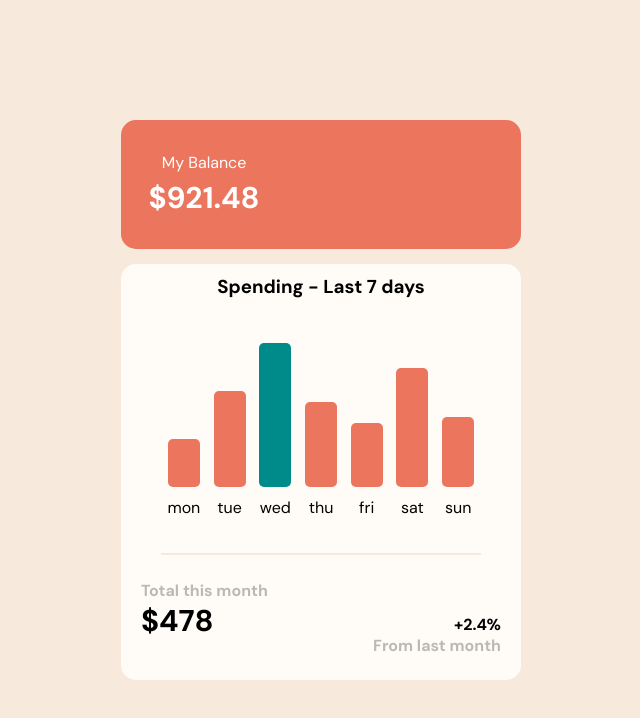
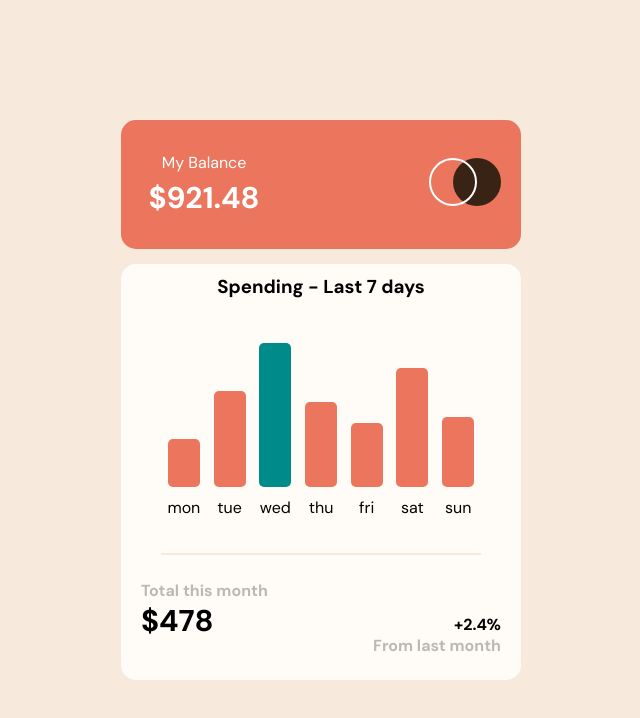
Before and after one commit to HarshPrateek559/Expense-Chart-Component, a plain HTML site: page index.html in a window 1280 px wide. Shown: the whole page, without its empty margins (319-959 px from the left). Drawn offline with Linux system fonts and the light colour scheme; the site is published under a folder, as on GitHub Pages, so addresses that start at the root find nothing.

Commit message:
Update index.html

```diff
--- a/index.html
+++ b/index.html
@@ -17,7 +17,7 @@
           <div id="money">$921.48</div>
         </div>
         <div class="logo">
-          <img src="/images/logo.svg" alt="">
+          <img src="Expense-Chart-Component/images/logo.svg" alt="">
         </div>
       </section>
       <section class="data">
```
